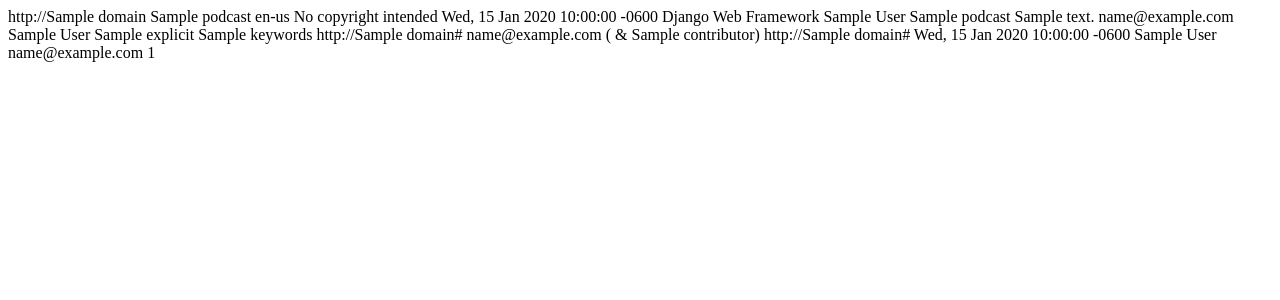
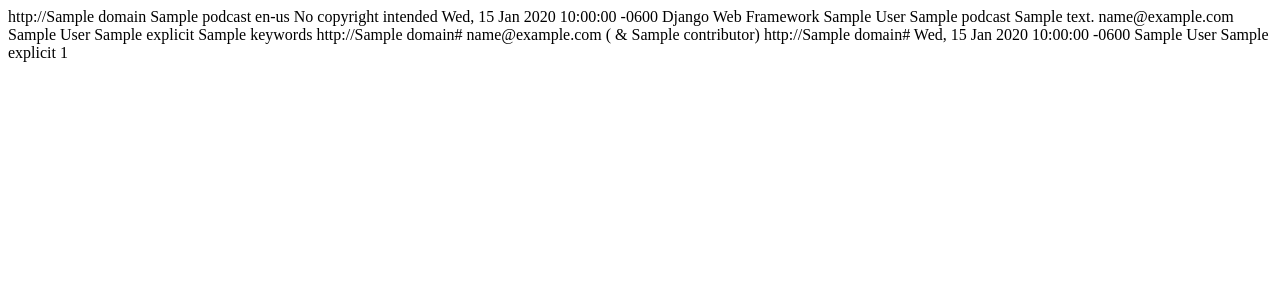
Before and after one commit to stickwithjosh/hypodrical, a Django app: template apps/podcast/templates/podcast/feed.html in a window 1280 px wide. Shown: the top 300 px of the page. Run offline with Django 3.2, Linux system fonts and the light colour scheme; the template is opened without the code that fills it: most values are stand-ins (such as "Sample title", 1, 10 or a date in 2020).

Commit message:
typo in per-episode-explicit ag

```diff
--- a/apps/podcast/templates/podcast/feed.html
+++ b/apps/podcast/templates/podcast/feed.html
@@ -40,7 +40,7 @@
        <guid isPermaLink="true">http://{{ site.domain }}{{ object.get_absolute_url }}</guid>
        <pubDate>{{ object.pub_date|date:"r" }}</pubDate>
        <itunes:author>{{ podcast.author }}</itunes:author>
-	<itunes:explicit>{{ podcast.author_email }}</itunes:explicit>
+       <itunes:explicit>{{ podcast.explicit }}</itunes:explicit>
 
     <itunes:subtitle>{% autoescape on %}{{ object.show_notes|markdown|truncatewords:20|force_escape }}{% endautoescape %}</itunes:subtitle>
 
```
